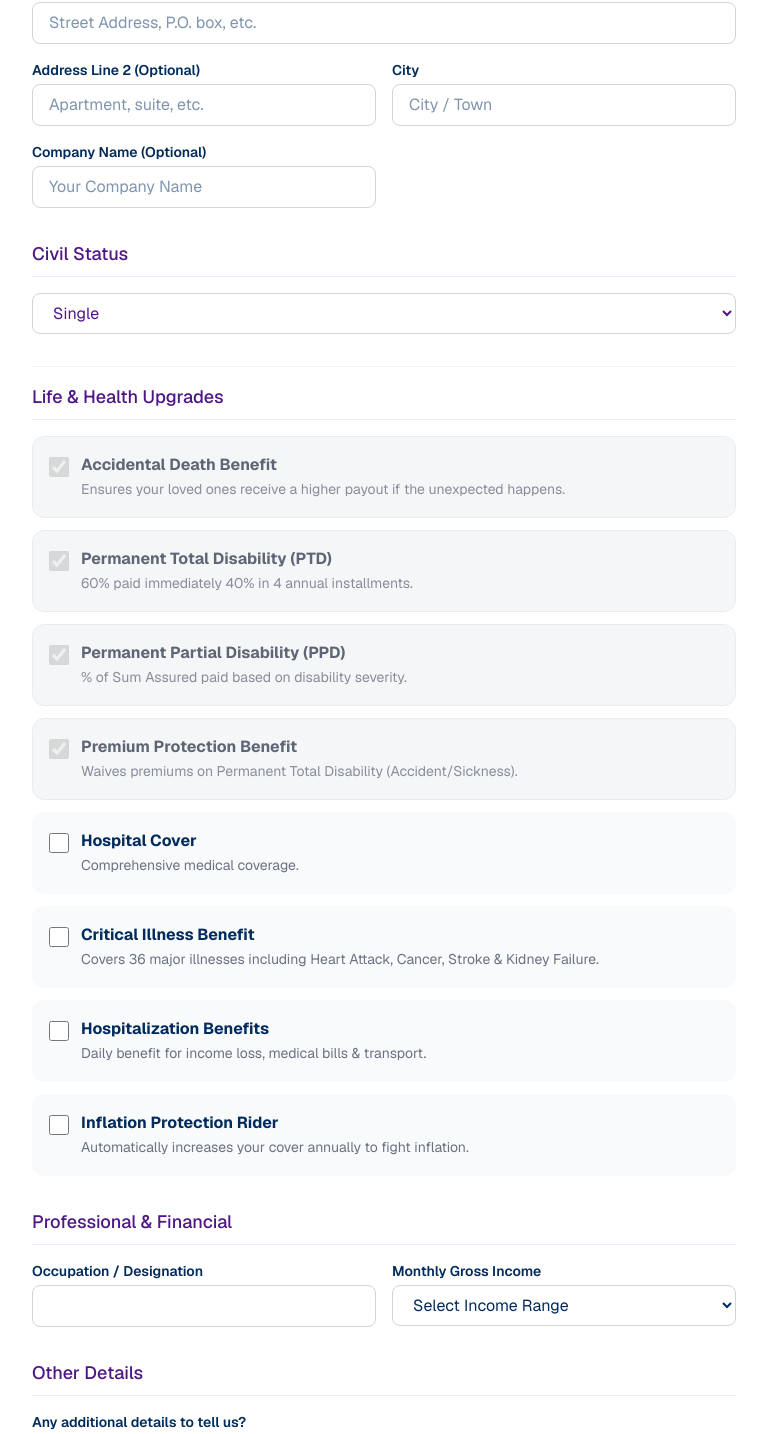
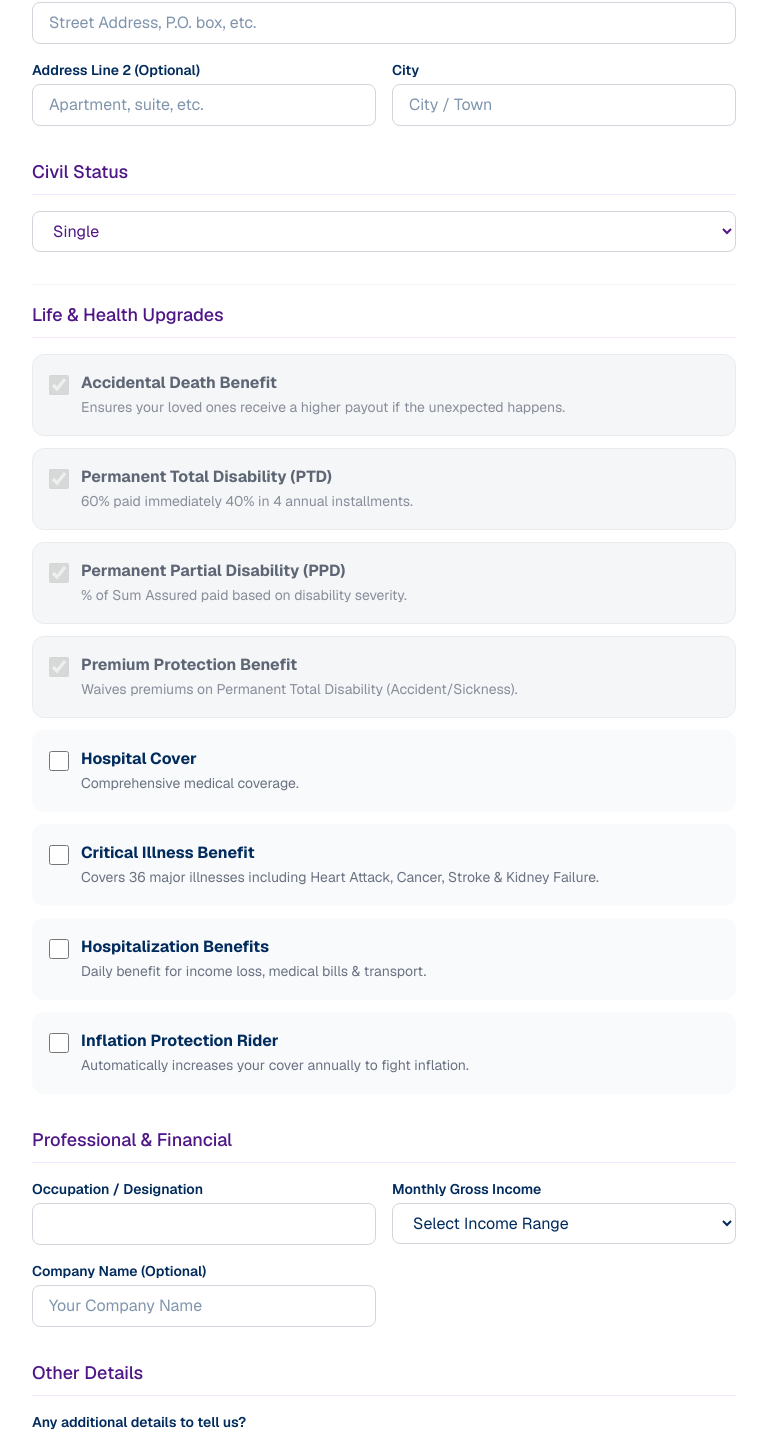
Before and after one commit to seekrr03/coverme.lk, a Next.js app: page /quote in a window 1280 px wide. Shown: the part 500-1934 px from the top of the page, without its empty margins (256-1023 px from the left). Built offline with nearby package versions, Linux system fonts and the light colour scheme.

Commit message:
section change

```diff
--- a/src/app/api/quote/route.ts
+++ b/src/app/api/quote/route.ts
@@ -75,7 +75,7 @@ New Quote Request Details:
 
 Personal Details:
 - Name: ${formData.fullName}
-${formData.companyName ? `- Company: ${formData.companyName}\n` : ''}- Gender: ${extractedGender}
+- Gender: ${extractedGender}
 - Date of Birth: ${extractedDob} (Age for 2026: ${ageFor2026} years)
 - NIC: ${formData.nic}
 - Phone: ${formData.phone}
@@ -96,7 +96,7 @@ Spouse Coverage Details:
 
 Financial & Professional:
 - Occupation: ${formData.occupation || 'Not specified'}
-- Monthly Gross Income: ${formData.monthlyIncome || 'Not specified'}
+${formData.companyName ? `- Company: ${formData.companyName}\n` : ''}- Monthly Gross Income: ${formData.monthlyIncome || 'Not specified'}
 
 Selected Benefits:
 ${benefitsList.length > 0 ? benefitsList.join(',\n') : 'None'}
--- a/src/app/quote/page.tsx
+++ b/src/app/quote/page.tsx
@@ -278,17 +278,6 @@ export default function QuotePage() {
                                                 onChange={handleInputChange}
                                                 className="w-full px-4 py-2 border border-gray-300 rounded-lg focus:ring-2 focus:ring-[#8CC63F] outline-none transition"
                                                 placeholder="City / Town"
-                                            />
-                                        </div>
-                                        <div>
-                                            <label className="block text-sm font-semibold mb-1">Company Name (Optional)</label>
-                                            <input
-                                                type="text"
-                                                name="companyName"
-                                                value={formData.companyName}
-                                                onChange={handleInputChange}
-                                                className="w-full px-4 py-2 border border-gray-300 rounded-lg outline-none focus:ring-2 focus:ring-[#8CC63F] transition"
-                                                placeholder="Your Company Name"
                                             />
                                         </div>
                                     </div>
@@ -825,6 +814,17 @@ export default function QuotePage() {
                                             <option value="100000+">100,000+</option>
                                         </select>
                                     </div>
+                                    <div>
+                                        <label className="block text-sm font-semibold mb-1">Company Name (Optional)</label>
+                                        <input
+                                            type="text"
+                                            name="companyName"
+                                            value={formData.companyName}
+                                            onChange={handleInputChange}
+                                            className="w-full px-4 py-2 border border-gray-300 rounded-lg outline-none focus:ring-2 focus:ring-[#8CC63F] transition"
+                                            placeholder="Your Company Name"
+                                        />
+                                    </div>
                                 </div>
                             </div>
 
```
